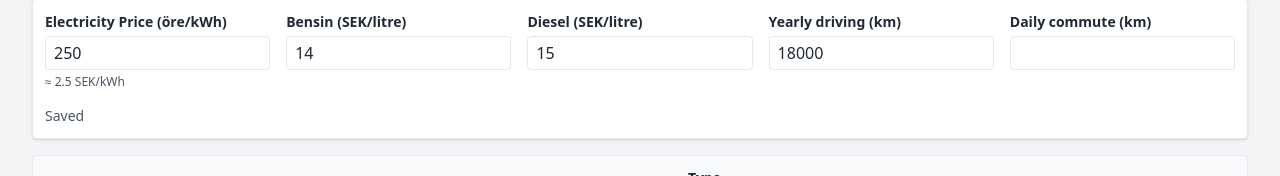
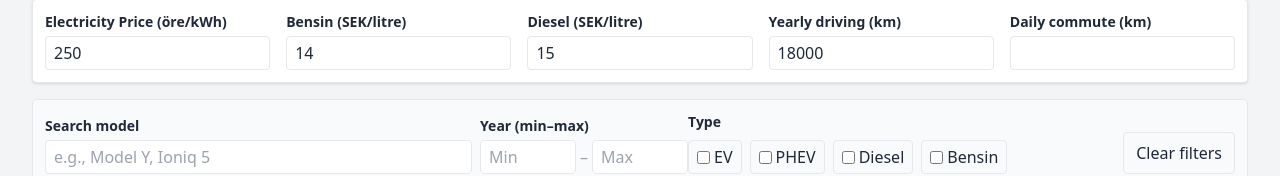
Before and after one commit to HoldYourBreath/FinanceTool, a React (Vite) app in the folder frontend/: page /car-evaluation in a window 1280 px wide. Shown: the part 145-321 px from the top of the page. Built offline with nearby package versions, Linux system fonts and the light colour scheme; no server answers.

Commit message:
remove unneeded lines in electricity prices

```diff
--- a/frontend/src/components/CarEvaluation/EnergyFuelPanel.jsx
+++ b/frontend/src/components/CarEvaluation/EnergyFuelPanel.jsx
@@ -1,5 +1,4 @@
-export default function EnergyFuelPanel({ prices, updatePrice, saving }) {
-  const elSekPerKwh = (Number(prices.el_price_ore_kwh) || 0) / 100;
+export default function EnergyFuelPanel({ prices, updatePrice }) {
 
   return (
     <div className="grid grid-cols-1 md:grid-cols-3 lg:grid-cols-5 gap-4 p-3 bg-white rounded border shadow">
@@ -16,7 +15,6 @@ export default function EnergyFuelPanel({ prices, updatePrice, saving }) {
           value={prices.el_price_ore_kwh}
           onChange={(e) => updatePrice({ el_price_ore_kwh: Number(e.target.value) || 0 })}
         />
-        <div className="text-xs text-gray-600 mt-1">≈ {elSekPerKwh.toFixed(1)} SEK/kWh</div>
       </div>
       <LabeledNumber id="bensin_price_sek_litre" label="Bensin (SEK/litre)"
         value={prices.bensin_price_sek_litre} onChange={(v)=>updatePrice({bensin_price_sek_litre:v})}/>
@@ -26,7 +24,7 @@ export default function EnergyFuelPanel({ prices, updatePrice, saving }) {
         value={prices.yearly_km} onChange={(v)=>updatePrice({yearly_km:v})}/>
       <LabeledNumber id="daily_commute_km" label="Daily commute (km)"
         value={prices.daily_commute_km} onChange={(v)=>updatePrice({daily_commute_km:v})}/>
-      <div className="md:col-span-3 lg:col-span-5 text-sm text-gray-600">{saving ? "Saving…" : "Saved"}</div>
+
     </div>
   );
 }
```
